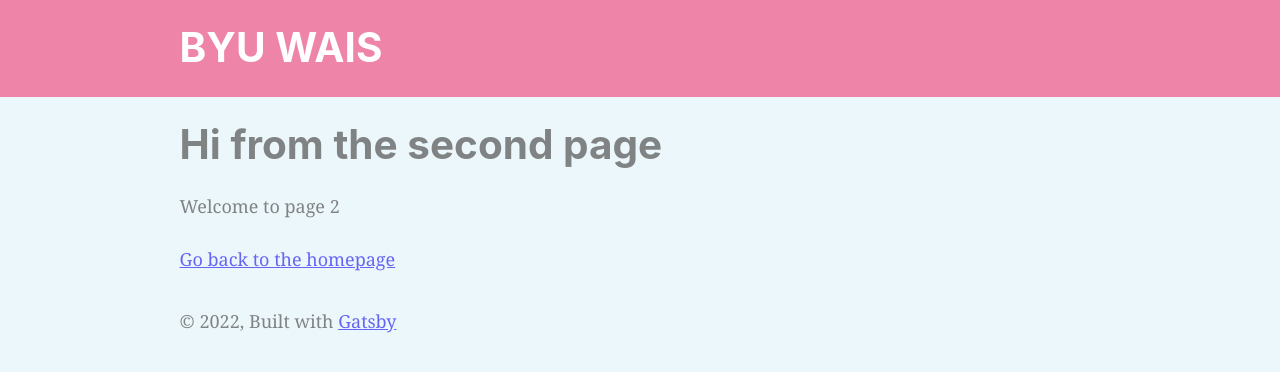
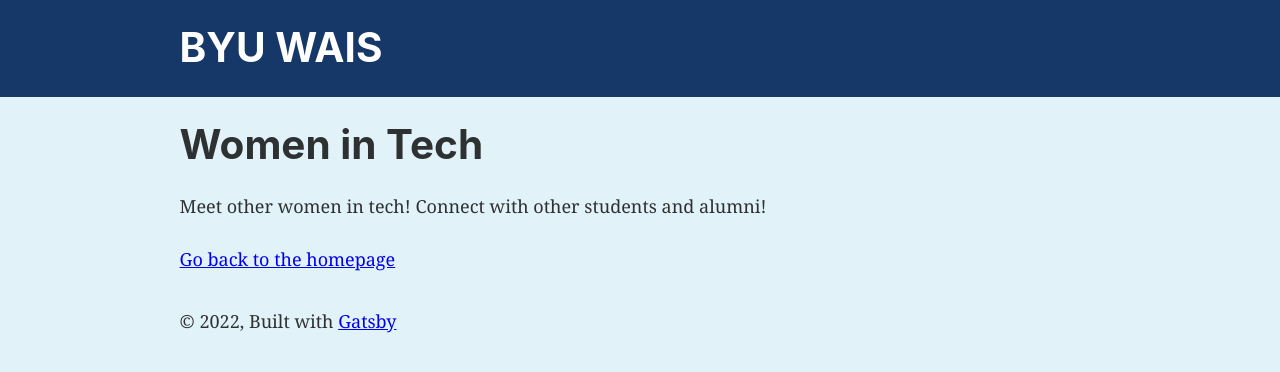
Before and after one commit to avbaker1998/wais_website, a Gatsby site: page /page-2 in a window 1280 px wide. Built offline with nearby package versions, Linux system fonts and the light colour scheme; Gatsby itself is replaced by a stand-in of ours.

Commit message:
Update Pages and Header

```diff
--- a/src/components/header.js
+++ b/src/components/header.js
@@ -5,7 +5,7 @@ import { Link } from "gatsby"
 const Header = ({ siteTitle }) => (
   <header
     style={{
-      background: `#e4346e`,
+      background: `#163868`,
       marginBottom: `1.45rem`,
     }}
   >
--- a/src/components/layout.css
+++ b/src/components/layout.css
@@ -5,7 +5,6 @@ html {
   box-sizing: border-box;
   overflow-y: scroll;
   background-color: #e1f2f9;
-  opacity: 0.6;
 }
 body {
   margin: 0;
--- a/src/pages/page-2.js
+++ b/src/pages/page-2.js
@@ -6,9 +6,9 @@ import Seo from "../components/seo"
 
 const SecondPage = () => (
   <Layout>
-    <Seo title="Page two" />
-    <h1>Hi from the second page</h1>
-    <p>Welcome to page 2</p>
+    <Seo title="Women in Tech" />
+    <h1>Women in Tech</h1>
+    <p>Meet other women in tech! Connect with other students and alumni!</p>
     <Link to="/">Go back to the homepage</Link>
   </Layout>
 )
```
Also changed, not shown: src/pages/using-typescript.tsx (+9 -11 lines), src/images/womens-history-month.jpg (added).
